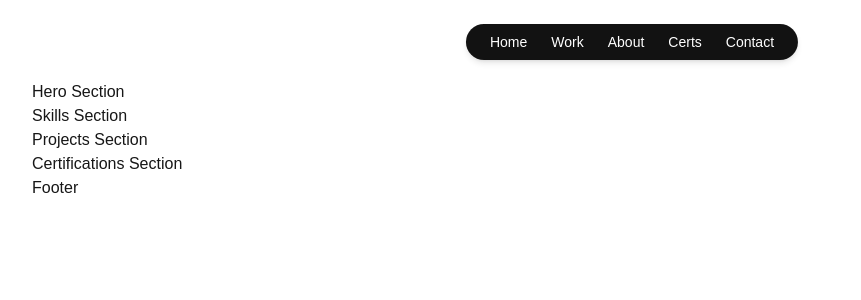
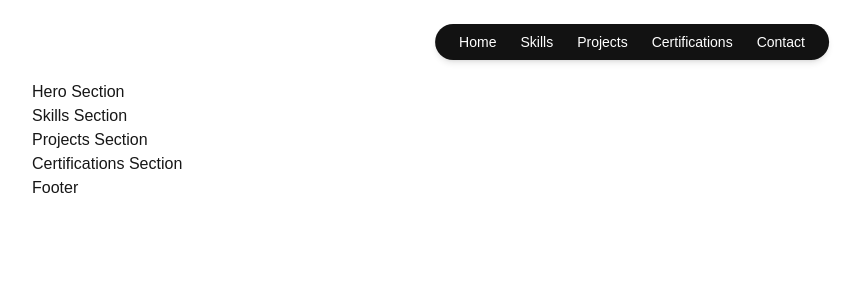
Before and after one commit to Jugernaut73/Portfolio-Website, a Next.js app: page / in a window 1280 px wide. Shown: the top 300 px of the page, without its empty margins (8-869 px from the left). Built offline with nearby package versions, Linux system fonts and the light colour scheme.

Commit message:
Made changes to Navbar to make it dynamic and properly link to sections on the page

```diff
--- a/src/app/(root)/page.tsx
+++ b/src/app/(root)/page.tsx
@@ -6,11 +6,19 @@ import ProjectsSection from '@/components/ProjectsSection'
 import Certifications from '@/components/Certifications'
 import Footer from '@/components/Footer'
 
+const navItems = [
+  { name: "Home", link: "#home" },
+  { name: "Skills", link: "#skills" },
+  { name: "Projects", link: "#projects" },
+  { name: "Certifications", link: "#certifications" },
+  { name: "Contact", link: "#contact" },
+];
+
 const page = () => {
   return (
     <main className="flex flex-col px-5 pt-20 sm:px-10 relative">
         <div className="max-w-7xl mx-auto w-full">
-            <Navbar />
+            <Navbar navItems={navItems} />
             <HeroSection />
             <Skills />
             <ProjectsSection />
--- a/src/components/Navbar.tsx
+++ b/src/components/Navbar.tsx
@@ -1,24 +1,21 @@
 import React from "react";
 
-const Navbar = () => {
+type NavItem = {
+    name: string;
+    link: string;
+};
+
+const Navbar = ({ navItems }: { navItems: NavItem[] }) => {
   return (
     <nav className="fixed top-6 left-1/2 transform -translate-x-1/2 bg-[#121212] text-white py-2 px-6 rounded-full shadow-md z-50">
       <ul className="flex space-x-6 text-sm font-medium">
-        <li>
-          <a href="#home" className="hover:text-blue-400 transition">Home</a>
-        </li>
-        <li>
-          <a href="#work" className="hover:text-blue-400 transition">Work</a>
-        </li>
-        <li>
-          <a href="#about" className="hover:text-blue-400 transition">About</a>
-        </li>
-        <li>
-          <a href="#certs" className="hover:text-blue-400 transition">Certs</a>
-        </li>
-        <li>
-          <a href="#contact" className="hover:text-blue-400 transition">Contact</a>
-        </li>
+        {navItems.map((item, index) =>(
+            <li key={index}>
+                <a href={item.link} className="hover:text-blue-400 transition">
+                    {item.name}
+                </a>
+            </li>
+        ))}
       </ul>
     </nav>
   );
```
